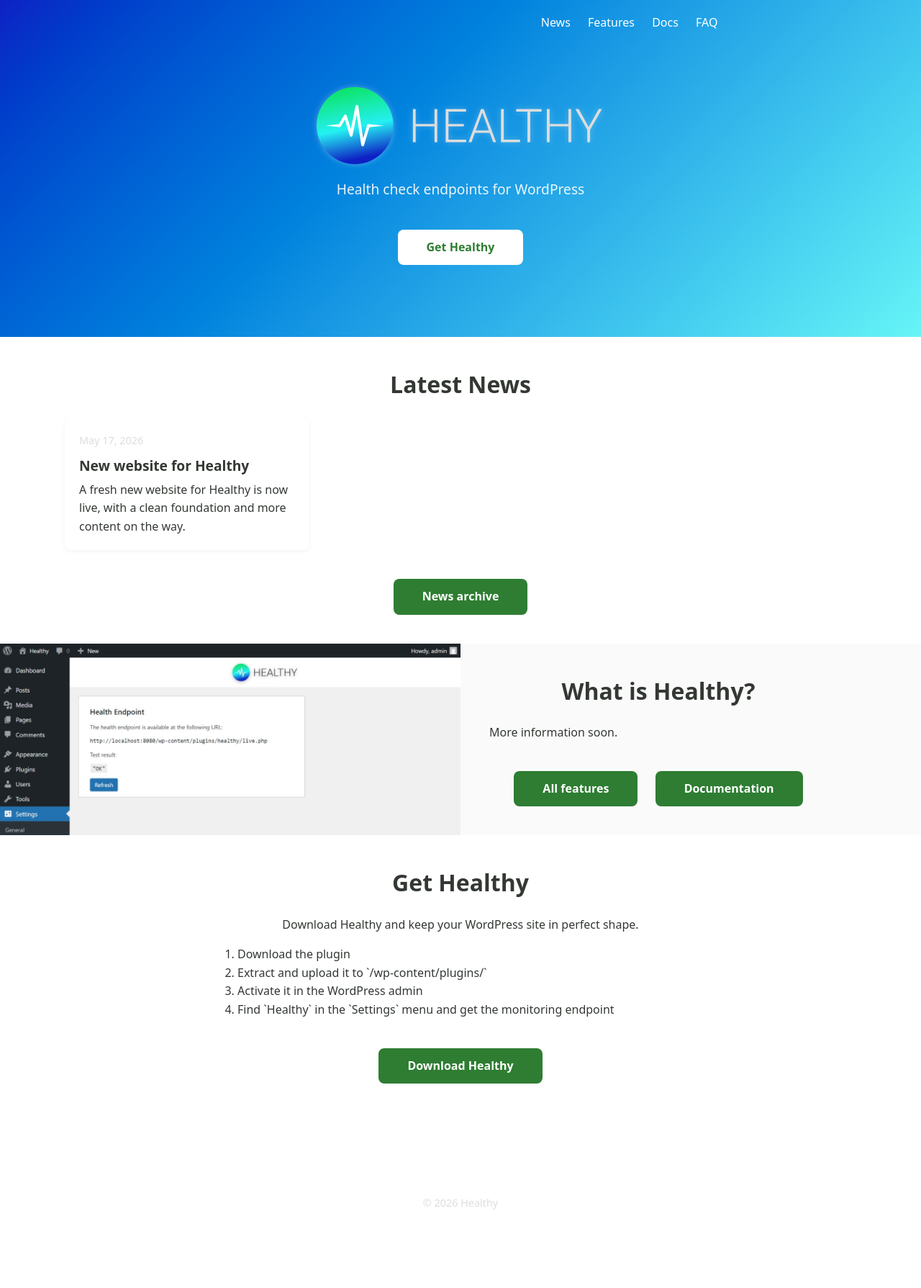
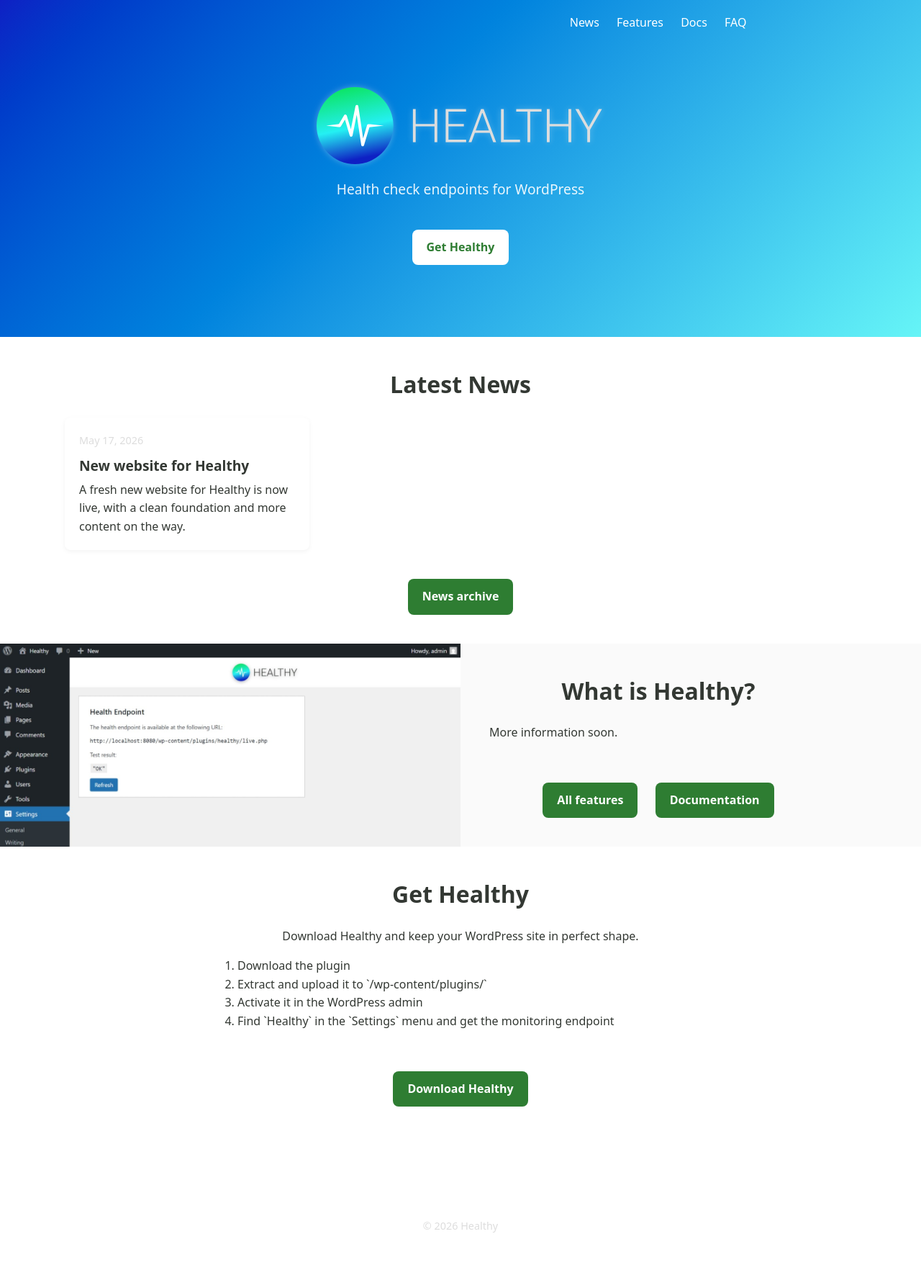
Before and after one commit to vincentbitter/healthy-website, a Jekyll site: the page built from index.md, in a window 1280 px wide. Shown: the whole page at 72% size. Built offline with Jekyll 4.4.1, drawn with Linux system fonts in a browser that asks for light colours; before the commit the page ends 1757 px from its top, so only the background shows below that.

Commit message:
style: Fix button layout for mobile.

```diff
--- a/_sass/_site.scss
+++ b/_sass/_site.scss
@@ -140,20 +140,21 @@ h2 {
 ------------------------------------------------------- */
 .buttons {
   text-align: center;
+  margin: calc($space-md/-2);
 
-  a + a {
-    margin-left: $space-md;
+  a {
+    margin: calc($space-md/2);
   }
 }
 
 * + .buttons {
-  margin-top: $space-lg;
+  padding-top: $space-lg;
 }
 
 .button-primary,
 .button-secondary {
   display: inline-block;
-  padding: $space-sm $space-lg;
+  padding: $space-sm $space-md;
   border-radius: $radius;
   text-decoration: none;
   font-weight: bold;
```
